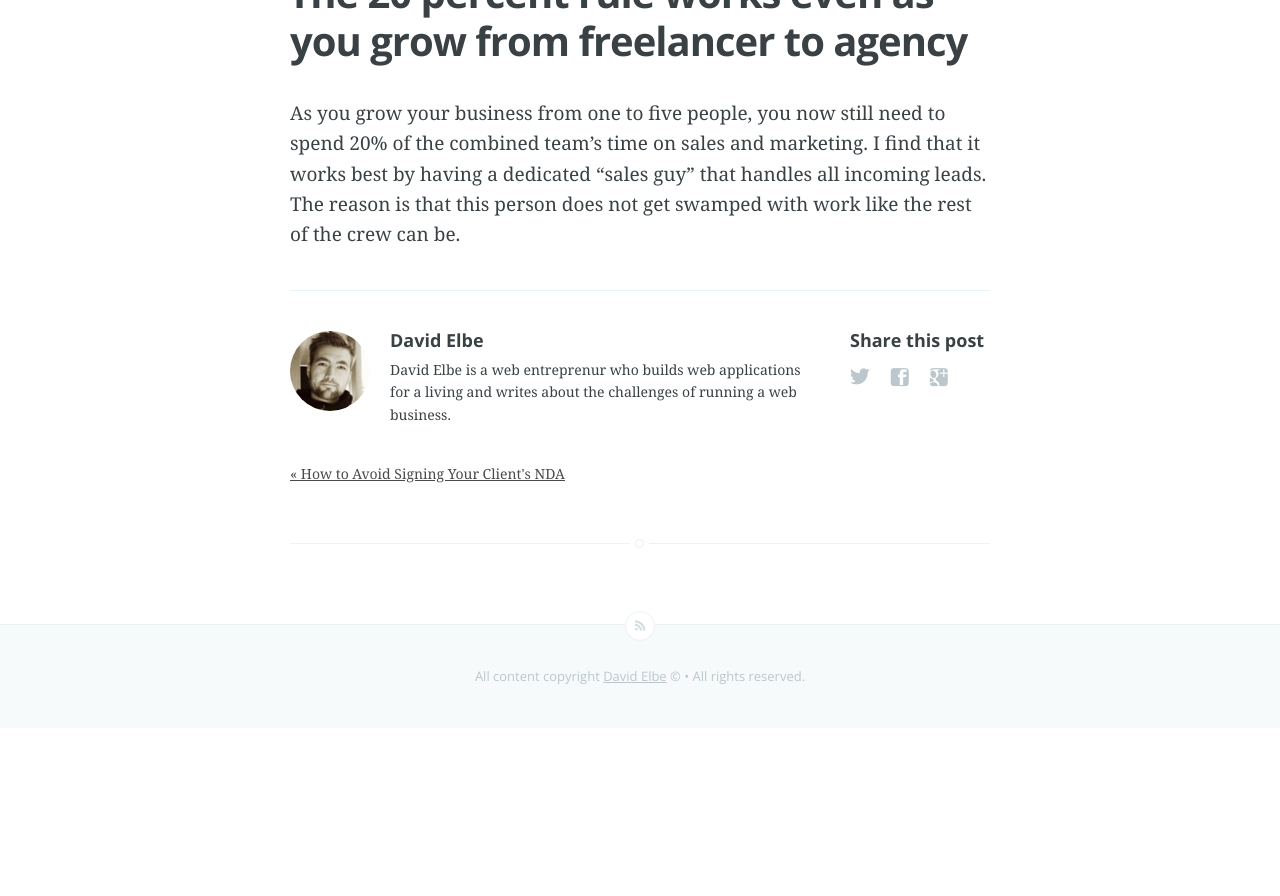
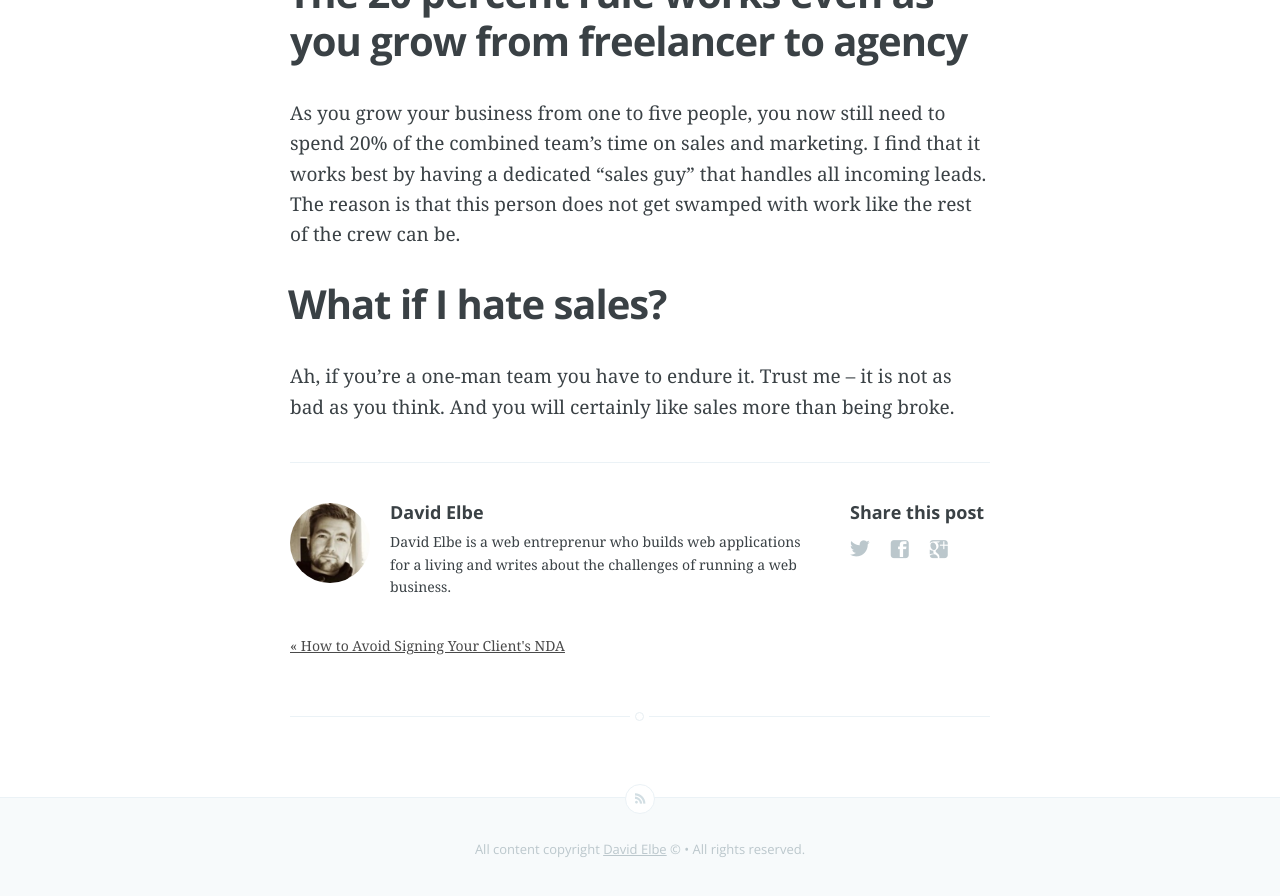
Before and after one commit to davidelbe/david.elbe.me, a Jekyll site: the page built from _posts/2016-07-12-how-much-time-to-spend-on-sales.md, in a window 1280 px wide and 900 px high, scrolled down 2210 px. Shown: the top 896 px of the window. Built offline with Jekyll 4.4.1, drawn with Linux system fonts in a browser that asks for light colours; before the commit the page ends 2938 px from its top, so only the background shows below that.

Commit message:
Add paragraph

```diff
--- a/_posts/2016-07-12-how-much-time-to-spend-on-sales.md
+++ b/_posts/2016-07-12-how-much-time-to-spend-on-sales.md
@@ -43,3 +43,7 @@ But if you stop selling, your business slowly stops too.
 ## The 20 percent rule works even as you grow from freelancer to agency
 
 As you grow your business from one to five people, you now still need to spend 20% of the combined team's time on sales and marketing. I find that it works best by having a dedicated "sales guy" that handles all incoming leads. The reason is that this person does not get swamped with work like the rest of the crew can be.
+
+## What if I hate sales?
+
+Ah, if you're a one-man team you have to endure it. Trust me – it is not as bad as you think. And you will certainly like sales more than being broke.
```
